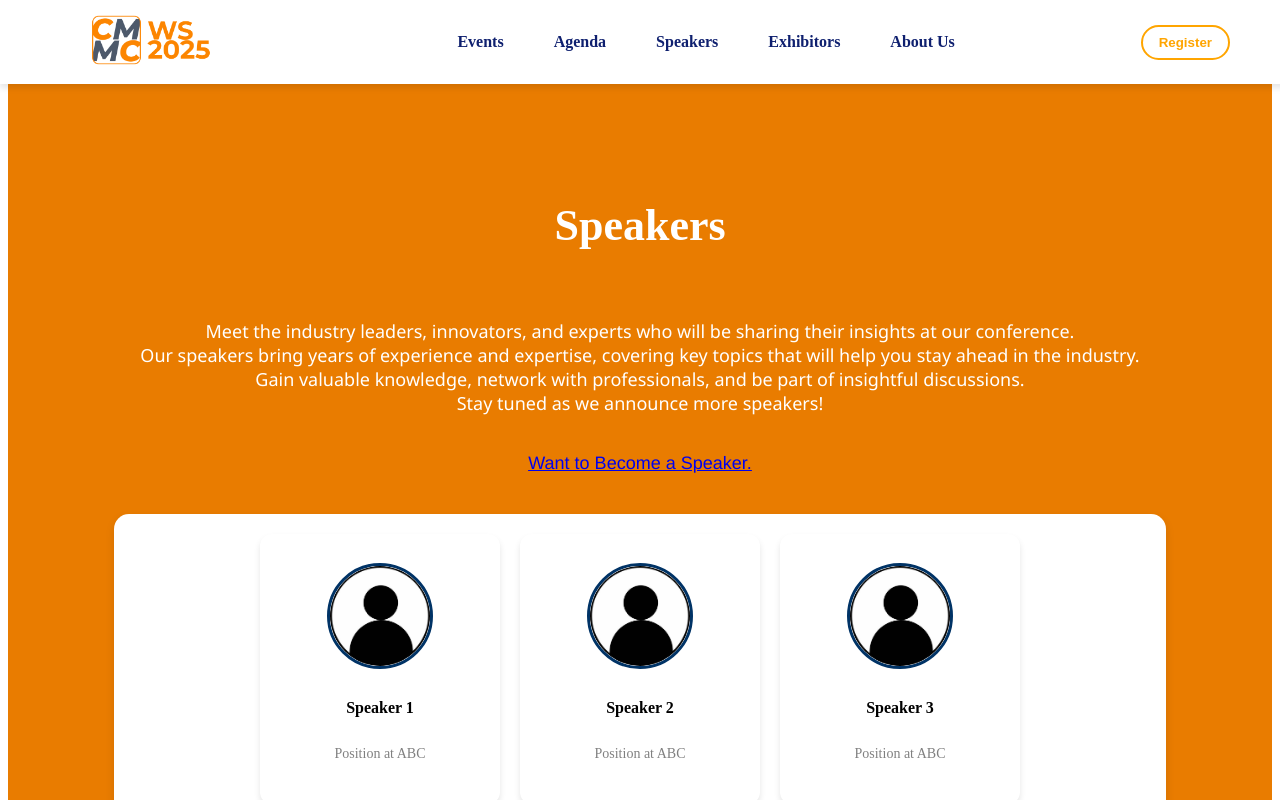
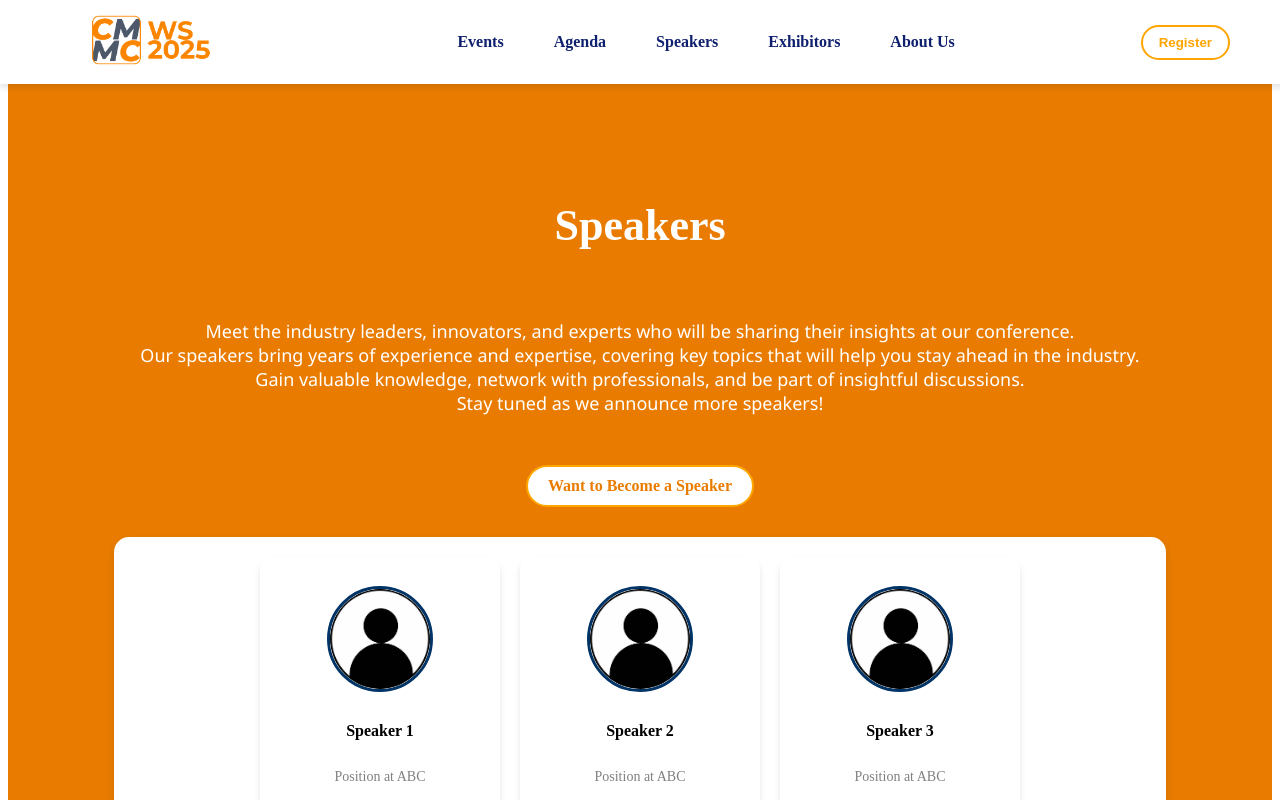
Before and after one commit to Sakshi-golden5/g5_cmmc, a React (Create React App) app: page /speakers in a window 1280 px wide. Shown: the top 800 px of the page. Built offline with nearby package versions, Linux system fonts and the light colour scheme.

Commit message:
Updated Agenda and other sections

```diff
--- a/src/Footer.css
+++ b/src/Footer.css
@@ -1,3 +1,4 @@
+
 footer {
   margin-top: 30px;
   padding: 15px;
--- a/src/Footer.js
+++ b/src/Footer.js
@@ -1,30 +1,19 @@
 import React from 'react';
 import { Link } from "react-router-dom";
-import {FaLinkedin } from "react-icons/fa";
+import { FaLinkedin } from "react-icons/fa";
 import './Footer.css';
 
 function Footer() {
   const currentYear = new Date().getFullYear();
 
   return (
-    <footer>
+    <footer className="sticky-footer">
       <div className="footer-container">
         <div className="footer-links">
-          {/* <Link to="/services">Services</Link> */}
           <Link to="/contact-us">Contact Us</Link>
-          {/* <Link to="/privacy-policy">Privacy Policy</Link> */}
         </div>
 
         <div className="social-media">
-          {/* <a href="https://www.facebook.com" target="_blank" rel="noopener noreferrer">
-            <FaFacebook />
-          </a> */}
-          {/* <a href="https://www.twitter.com" target="_blank" rel="noopener noreferrer">
-            <FaTwitter />
-          </a> */}
-          {/* <a href="https://www.instagram.com" target="_blank" rel="noopener noreferrer">
-            <FaInstagram />
-          </a> */}
           <a href="https://www.linkedin.com/company/cmmc-west-summit/" target="_blank" rel="noopener noreferrer">
             <FaLinkedin />
           </a>
--- a/src/Nav-Links/Agenda.css
+++ b/src/Nav-Links/Agenda.css
@@ -53,12 +53,14 @@
   gap: 20px;
   padding: 40px;
   margin-top: 20px;
+  justify-content: center;
 }
 
 .agenda-card {
   height: 300px;
   background: linear-gradient(180deg, white 60%, #ffcc80 100%);
   padding: 20px;
+  height: auto;
   border-radius: 10px;
   box-shadow: 0px 4px 10px rgba(0, 0, 0, 0.3);
 }
@@ -69,8 +71,7 @@
 }
 
 .agenda-final-card {
-  width: 80%;
-  height: 45vh;
+  width: 85%;
   margin: 40px auto;
   background: linear-gradient(to right, #FF8C00, #FFA500);
   padding: 20px;
--- a/src/Nav-Links/Agenda.js
+++ b/src/Nav-Links/Agenda.js
@@ -12,8 +12,8 @@ function Agenda() {
         <div className="banner-content">
           <h2>Welcome to the CMMC Events</h2>
           <p>
-            The Cybersecurity Maturity Model Certification (CMMC) 2.0 program is the next iteration of the CMMC cybersecurity model.<br/>
-            This event will give you a comprehensive overview of the CMMC framework, its streamlined structure, <br/> and how it enhancescybersecurity within organizations.
+            The Cybersecurity Maturity Model Certification (CMMC) 2.0 program is the next iteration of the <br/>CMMC cybersecurity model.
+            This event will give you a comprehensive overview of<br/> the CMMC framework, its streamlined structure, and how it <br/>enhancescybersecurity within organizations.
           </p>
         </div>
       </div>
--- a/src/Nav-Links/ContactUs.css
+++ b/src/Nav-Links/ContactUs.css
@@ -26,11 +26,12 @@
   }
 
   .office-card {
-    width: 30%;
+    width: 50%;
+    height: 25vh;
     max-width: 300px;
     padding: 16px;
     /* border: 2px solid #ff0000; */
-    box-shadow: 0 8px 16px rgba(0, 0, 0, 0.2);
+    box-shadow: 0 8px 16px rgba(0, 0, 0, 0.5);
     margin-top: 30px;
     margin-bottom: 20px;
     border-radius: 8px;
@@ -43,7 +44,7 @@
   }
 
   .office-card p {
-    margin: 8px 0;
+    margin: 16px 0;
   }
 
   .office-card a {
--- a/src/Nav-Links/ContactUs.js
+++ b/src/Nav-Links/ContactUs.js
@@ -9,15 +9,13 @@ function ContactUs() {
       <div className="grid">
 
         <div className="office-card">
-          <h3>America (Headquarters)</h3>
-          <p>Golden Five LLC</p>
-          <p>2655, First Street Suite 250, Simi Valley, CA 93065</p>
+          <p>Los Angel - 13031 W. Jefferson Blvd, Suite 200 Playa Vista 90094</p>
           <p>Phone: +1.323.489.8001</p>
           <p>Email: <a href="mailto:info@GoldenFive.net">info@GoldenFive.net</a></p>
         </div>
       </div>
 
-      <hr className="separator" />
+      {/* <hr className="separator" />
 
 
       <h3>Contact Us</h3>
@@ -32,7 +30,7 @@ function ContactUs() {
         <textarea rows="4" placeholder="Your Message"></textarea>
 
         <input type="submit" value="Send Message" className="button-submit" onClick={() => window.open("https://sessionize.com/CWS2025/", "_blank")} />
-      </form>
+      </form> */}
     </div>
   );
 }
--- a/src/Nav-Links/Speakers.css
+++ b/src/Nav-Links/Speakers.css
@@ -23,13 +23,22 @@
   margin-bottom: 20px;
   text-align: center;
 }
-.section-para-2 {
-  font-family:'Franklin Gothic Medium', 'Arial Narrow', Arial, sans-serif;
-  font-size: 18px;
-  color: blue;
-  text-decoration: underline;
-  margin-bottom: 40px;
-  text-align: center;
+.speaker-button {
+  background-color: white;
+  color: #e97c00;
+  border: 2px solid orange;
+  padding: 10px 20px;
+  border-radius: 25px;
+  text-decoration: none;
+  margin: 30px;
+  font-size: 16px;
+  font-weight: bold;
+}
+
+.speaker-button:hover {
+  border: 2px solid white;
+  background-color: #e97c00;
+  color: white;
 }
 
 
--- a/src/Nav-Links/Speakers.js
+++ b/src/Nav-Links/Speakers.js
@@ -21,7 +21,8 @@ function Speakers() {
     <div className="big-container">
       <h2 className="section-title">Speakers</h2>
       <p className="section-para">Meet the industry leaders, innovators, and experts who will be sharing their insights at our conference. <br />Our speakers bring years of experience and expertise, covering key topics that will help you stay ahead in the industry.<br /> Gain valuable knowledge, network with professionals, and be part of insightful discussions.<br/> Stay tuned as we announce more speakers!</p>
-      <p className="section-para-2"><Link to="/host-regi" className="speaker-link">Want to Become a Speaker.</Link></p>      <div className="white-container">
+      <Link to="/host-regi" className="speaker-button">Want to Become a Speaker</Link>
+       <div className="white-container">
         <div className="speakers-container">
           {speakers.map((speaker) => (
             <div key={speaker.id} className="speaker-card">
```
